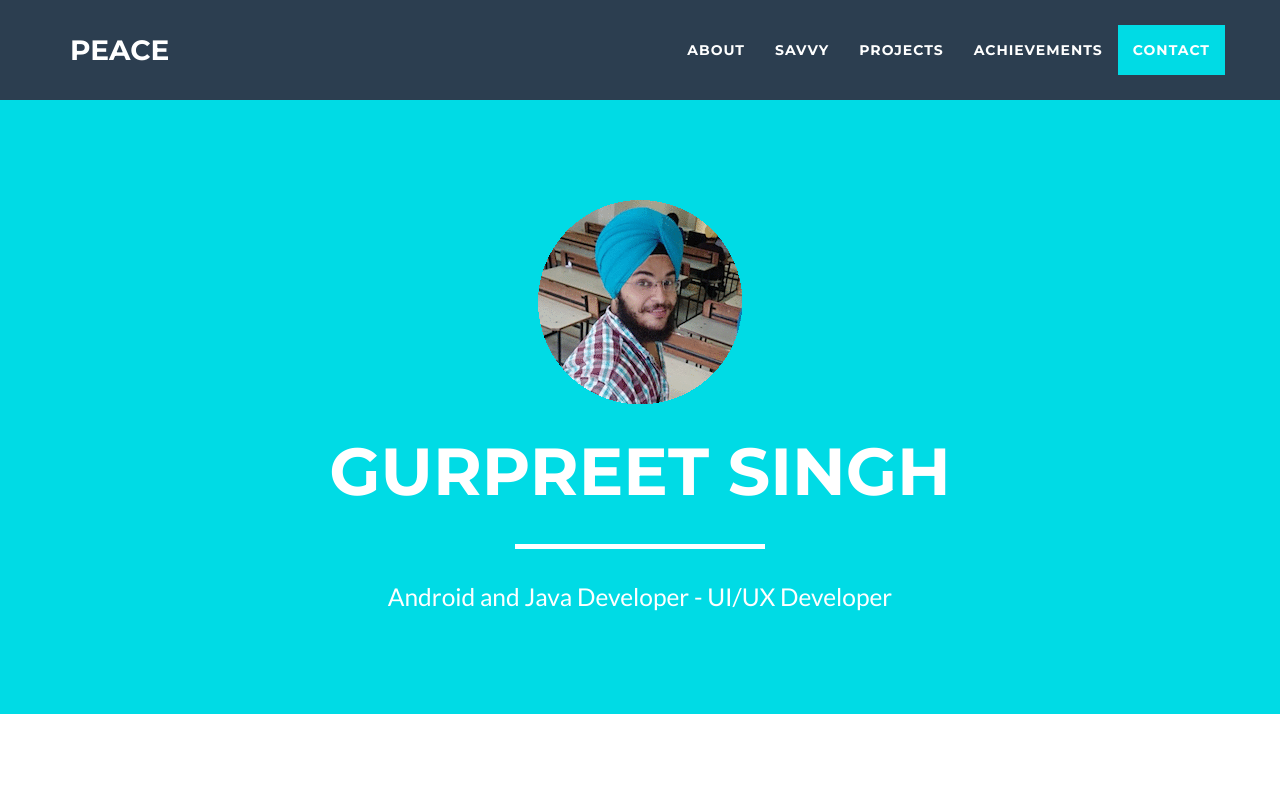
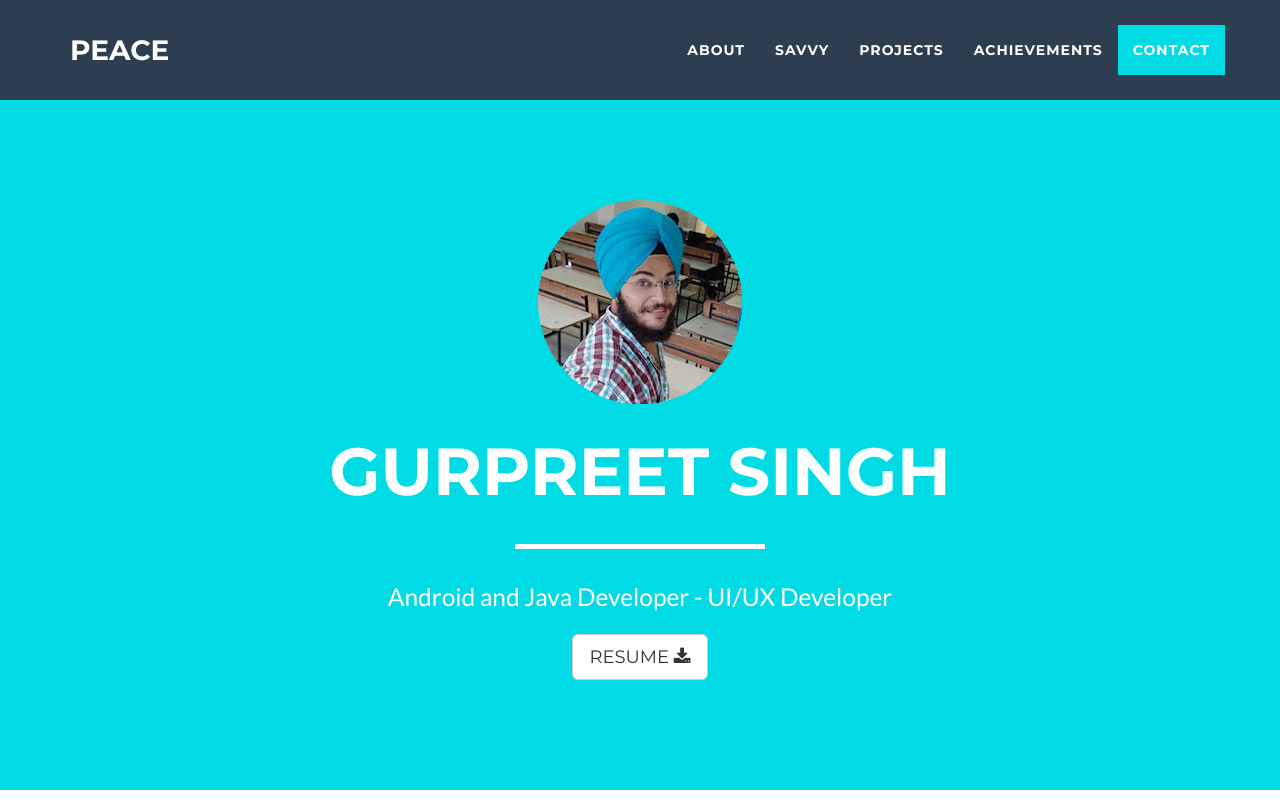
Before and after one commit to GurpreetSK95/gurpreetsk.github.io, a website: page index.html in a window 1280 px wide. Shown: the top 800 px of the page. Drawn offline with nearby package versions, Linux system fonts and the light colour scheme.

Commit message:
-added resume download option

```diff
--- a/index.html
+++ b/index.html
@@ -9,7 +9,7 @@
     <meta name="description" content="">
     <meta name="author" content="">
 
-    <link rel="shortcut icon" type="image/png" href="img/portfolio/v.png"/>
+    <link rel="shortcut icon" type="image/png" href="img/portfolio/v.png" />
 
     <title>Gurpreet</title>
 
@@ -85,9 +85,13 @@
                         <hr class="star-light">
                         <span class="skills">Android and Java Developer - UI/UX Developer</span>
                     </div>
+                    <div>
+                        <h3><a href="https://drive.google.com/open?id=0BztFESDzrNQjUXR0bE04SmpLX2M" class="btn btn-lg btn-default">Resume
+                        <i class="fa fa-download"></i>
+                    </a></h3>
+                    </div>
                 </div>
             </div>
-        </div>
     </header>
 
     <!-- About Section -->
@@ -468,8 +472,7 @@
                             <hr class="star-primary">
                             <img src="img/portfolio/open-source.jpg" class="img-responsive img-centered" alt="">
                             <p>
-                                Contributor for FOSSASIA/Susper.
-                                Open source contributions for OwnCloud android app and library.
+                                Contributor for FOSSASIA/Susper. Open source contributions for OwnCloud android app and library.
                             </p>
                             <ul class="list-inline item-details">
                                 <li>
```
